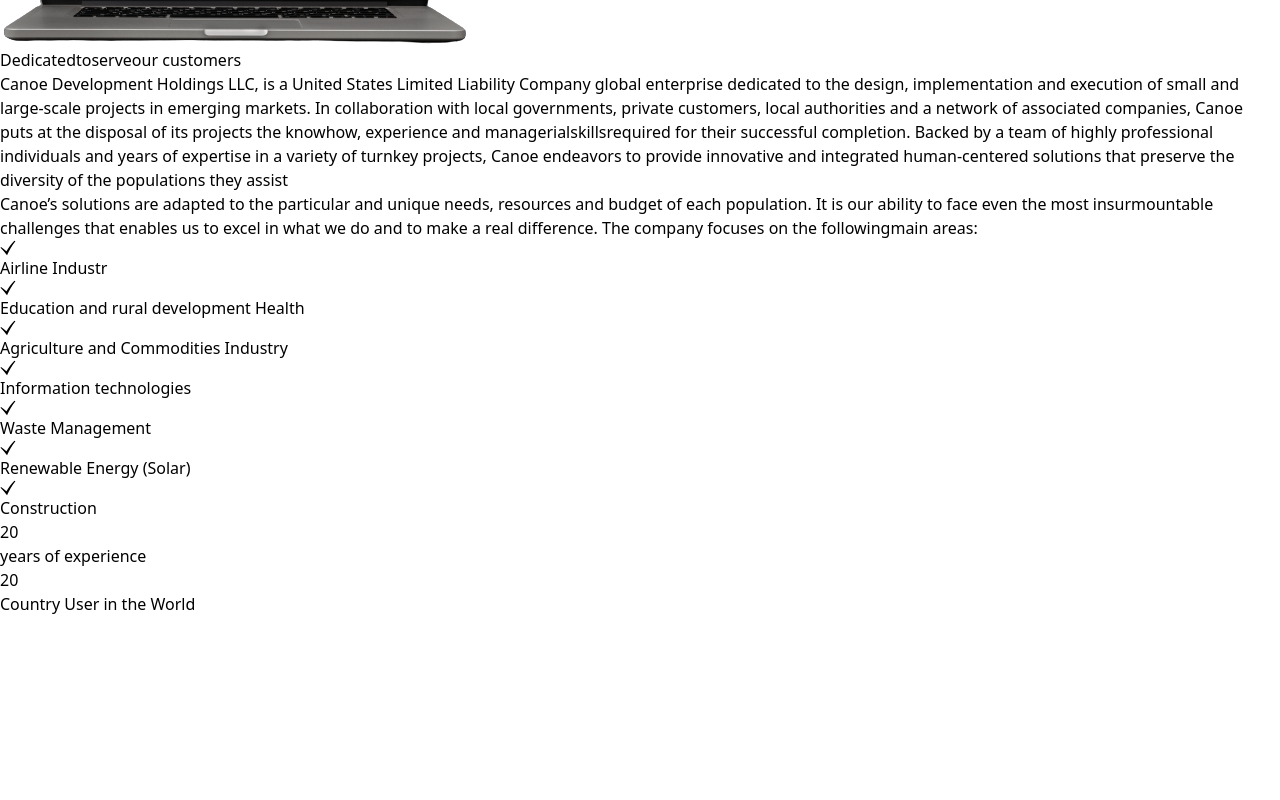
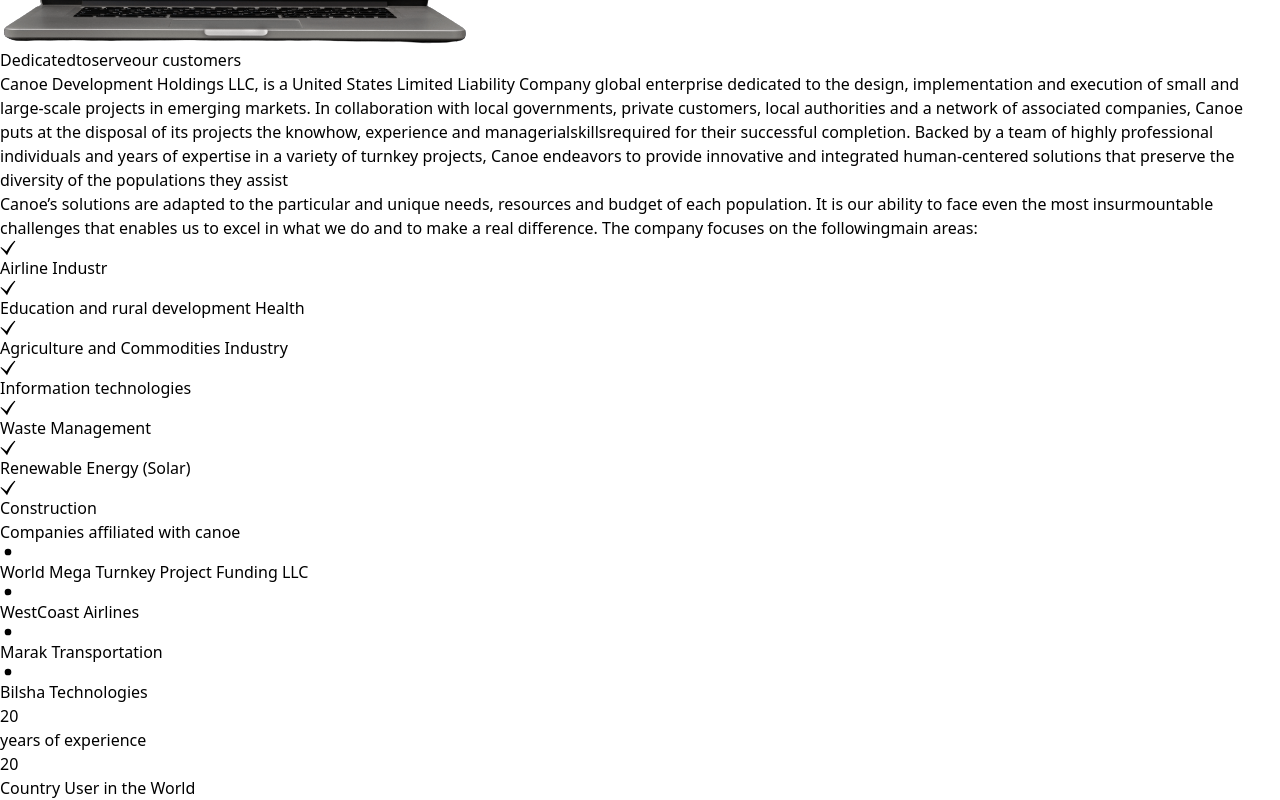
Before and after one commit to DesmondNzubechi/Canoe-company-, a React (Vite) app: page / in a window 1280 px wide. Shown: the part 425-1225 px from the top of the page. Before the commit the page ends 1041 px from the top, so only its background shows below. Built offline with nearby package versions, Linux system fonts and the light colour scheme.

Commit message:
new change

```diff
--- a/src/pages/Home/Home.jsx
+++ b/src/pages/Home/Home.jsx
@@ -1,7 +1,7 @@
 import React from "react";
 import logo from '../../assets/logo.png';
 import heroImg from '../../assets/heroImg.png';
-import { ImCheckmark } from 'react-icons/im';
+import { TbPointFilled } from 'react-icons/tb';
 import { GiCheckMark } from 'react-icons/gi';
 export const Home = () => {
     return <div className="bg-slate-900 overflow-x-hidden  min-h-[100vh]">
@@ -19,8 +19,8 @@
             </div>
             <div className="lg:col-span-2 flex flex-col gap-[30px]">
                 <div className="flex flex-col gap-1">
-                    <h1 className="font-bold text-slate-50  text-[12px] md:text-[15px] uppercase">Dedicatedtoserveour customers</h1>
-                    <p className="text-slate-50 font-semibold  text-[12px] md:text-[15px]">
+                    <h1 className="font-bold text-white  text-[12px] md:text-[15px] uppercase">Dedicatedtoserveour customers</h1>
+                    <p className="text-slate-300 font-semibold  text-[12px] md:text-[15px]">
 Canoe Development Holdings LLC, is a United States Limited Liability Company global enterprise
 dedicated to the design, implementation and execution of small and large-scale projects in
 emerging markets. In collaboration with local governments, private customers, local authorities
@@ -40,7 +40,7 @@
 
                     </p>
                     </div>
-                    <div>
+                    <div className="flex flex-col gap-5 md:flex-row">
                         <ul className="flex gap-1 flex-col items-start">
 
                         <li className="flex flex-row gap-2 items-center">
@@ -75,6 +75,28 @@
                         </li>
 
 
+                    </ul>
+                    <ul className="flex gap-1 flex-col items-start">
+                       <h1 className="font-bold text-white uppercase text-[15px] md:text-[20px]">Companies affiliated with canoe</h1>
+                        <li className="flex flex-row gap-2 items-center">
+                                <TbPointFilled className="text-slate-50 text-[20px]" />
+                                <span className="text-slate-300 text-[15px] md:text-[18px] ">World Mega Turnkey Project Funding LLC
+</span>
+                        </li>
+                        <li className="flex flex-row gap-2 items-center">
+                                <TbPointFilled className="text-slate-50 text-[20px]" />
+                                <span className="text-slate-300 text-[15px] md:text-[18px] ">WestCoast Airlines</span>
+                        </li>
+                        <li className="flex flex-row gap-2 items-center">
+                                <TbPointFilled className="text-slate-50 text-[20px]" />
+                                <span className="text-slate-300 text-[15px] md:text-[18px] ">Marak Transportation
+</span>
+                            </li>
+                            <li className="flex flex-row gap-2 items-center">
+                                <TbPointFilled className="text-slate-50 text-[20px]" />
+                                <span className="text-slate-300 text-[15px] md:text-[18px] ">Bilsha Technologies</span>
+                        </li>
+
                         </ul>
                     </div>
                     <div className="flex flex-col gap-2">
```
